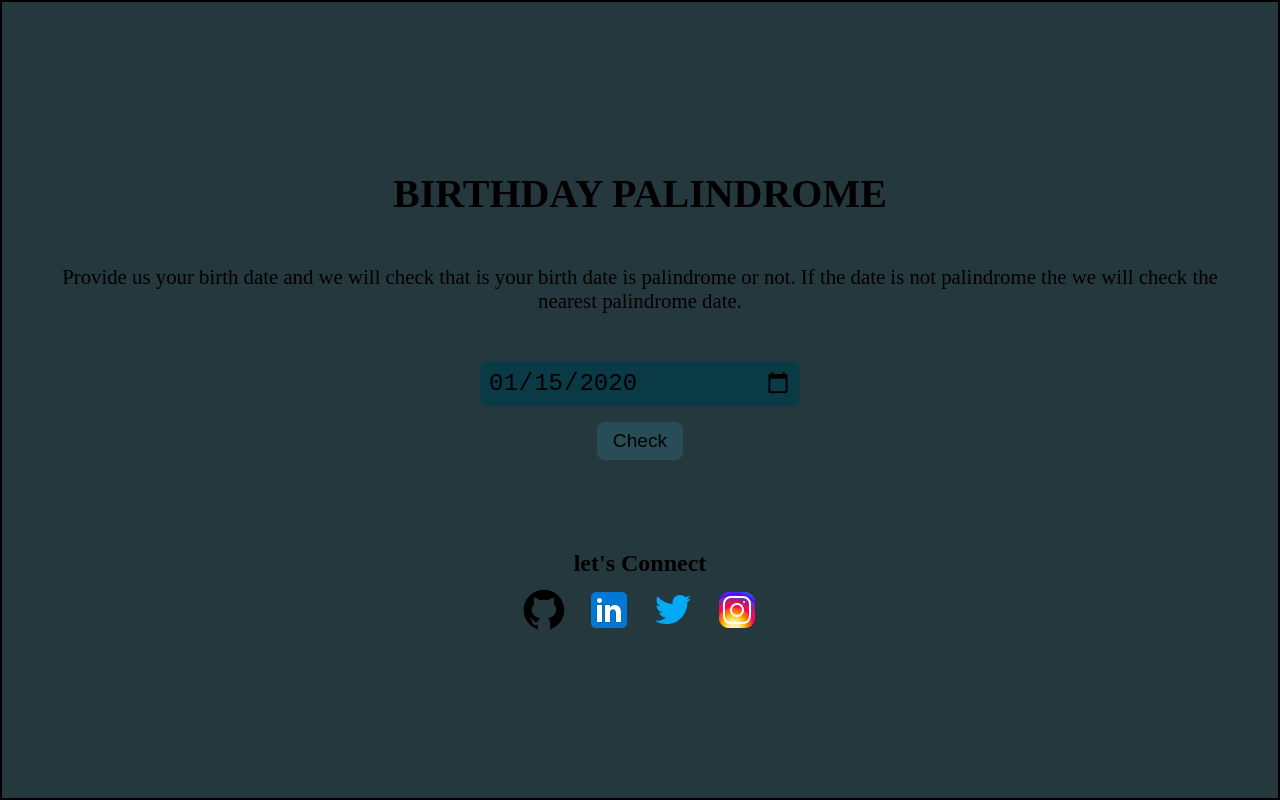
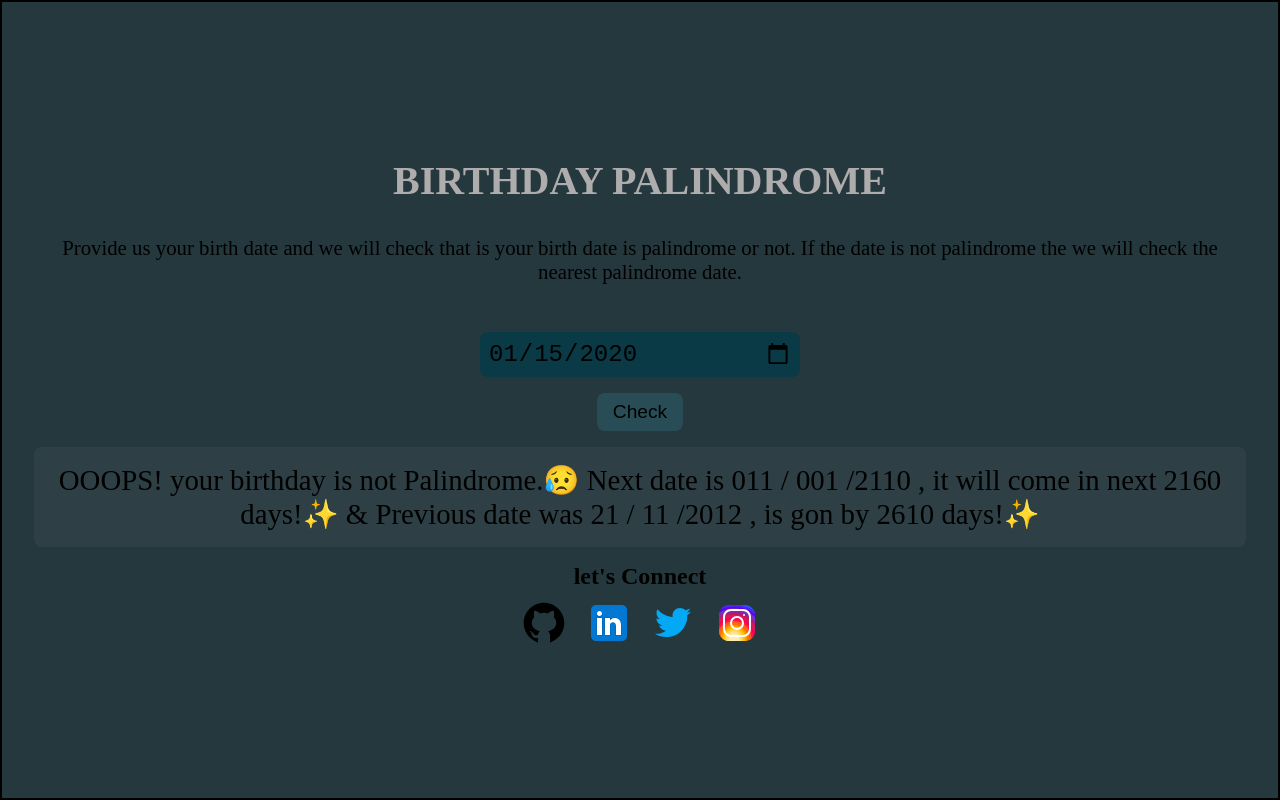
Before and after one commit to roht2103/bithday-palindrome, a plain HTML site: page index.html in a window 1280 px wide. Both pictures are taken after typing "2020-01-15" into the empty fields and a click on the button "Check". Drawn offline with Linux system fonts and the light colour scheme.

Commit message:
checked the date is palindrome or not

```diff
--- a/app.js
+++ b/app.js
@@ -1,78 +1,213 @@
-function reverseStr(str){
-    let charList=str.split('');
-    let reverseList=charList.reverse();
-    let reverse=reverseList.join('');
+function reverseStr(str) {
+  let charList = str.split("");
+  let reverseList = charList.reverse();
+  let reverse = reverseList.join("");
   return reverse;
 }
 
-function isPalindrome(str){
-    let rev=reverseStr(str);
-    return rev===str;
+function isPalindrome(str) {
+  let rev = reverseStr(str);
+  return rev === str;
 }
 
 let result;
-console.log(result);
-let date={
-    day:2,
-    month:2,
-    year:2020
-}
-function convertDateIntoString(date){
-    if (date.day<10) {
-        date.day='0'+date.day
-    }else{
-        date.day=String(date.day)
 
+function convertDateIntoString(date) {
+  if (date.day < 10) {
+    date.day = "0" + date.day;
+  } else {
+    date.day = String(date.day);
   }
 
-    if(date.month<10){
-        date.month='0'+date.month
-    }
-    else{
-        date.month=String(date.month);
+  if (date.month < 10) {
+    date.month = "0" + date.month;
+  } else {
+    date.month = String(date.month);
   }
 
-    date.year=String(date.year)
+  date.year = String(date.year);
   return date;
 }
 
-function getAllDateFormats(date){
+function getAllDateFormats(date) {
   convertDateIntoString(date);
-    let ddmmyyyy
-    let mmddyyyy
-    let yyyymmdd
-    let ddmmyy
-    let mmddyy
-    let yymmdd
+  let ddmmyyyy;
+  let mmddyyyy;
+  let yyyymmdd;
+  let ddmmyy;
+  let mmddyy;
+  let yymmdd;
 
-    ddmmyyyy=date.day+date.month+date.year;
-    mmddyyyy=date.month+date.day+date.year;
-    yyyymmdd=date.year+date.month+date.day
-    ddmmyy=date.day+date.month+date.year.slice(-2)
-    mmddyy=date.month+date.day+date.year.slice(-2)
-    yymmdd=date.year.slice(-2)+date.month+date.day
+  ddmmyyyy = date.day + date.month + date.year;
+  mmddyyyy = date.month + date.day + date.year;
+  yyyymmdd = date.year + date.month + date.day;
+  ddmmyy = date.day + date.month + date.year.slice(-2);
+  mmddyy = date.month + date.day + date.year.slice(-2);
+  yymmdd = date.year.slice(-2) + date.month + date.day;
 
-    return [ddmmyyyy,mmddyyyy,yyyymmdd,ddmmyy,mmddyy,yymmdd]
+  return [ddmmyyyy, mmddyyyy, yyyymmdd, ddmmyy, mmddyy, yymmdd];
 }
 
-function checkPalindrome(date){
-    let allFormatDates=getAllDateFormats(date);
+function checkPalindrome(date) {
+  let allFormatDates = getAllDateFormats(date);
   console.log(allFormatDates);
   for (let index = 0; index < allFormatDates.length; index++) {
-        result=isPalindrome(allFormatDates[index])
+    result = isPalindrome(allFormatDates[index]);
+    // console.log(result);
+    // console.log(index);
+    if (result == true) {
+      break;
+    }
+  }
+
+  return result;
+}
+
+function isLeapYear(year) {
+  if (year % 400 === 0) {
+    return true;
+  }
+  if (year % 100 === 0) {
+    return false;
+  }
+  if (year % 4 === 0) {
+    return true;
+  }
+  return false;
+}
+
+function getNextDate(date) {
+  let day = date.day + 1;
+  let month = date.month;
+  let year = date.year;
+
+  let daysInMonth = [31, 28, 31, 30, 31, 30, 31, 31, 30, 31, 30, 31];
+
+  if (month === 2) {
+    //checks feb month for leap year
+    if (isLeapYear(year)) {
+      if (day > 29) {
+        day = 1;
+        month++;
+      }
+    } else {
+      if (day > 28) {
+        day = 1;
+        month++;
+      }
+    }
+  } else {
+    //checks that day exceeds max days in month
+    if (day > daysInMonth[month - 1]) {
+      day = 1;
+      month++;
+    }
+  }
+  if (month > 12) {
+    month = 1;
+    year++;
+  }
+
+  return { day: day, month: month, year: year };
+}
+
+function getNextPalindromeDate(date) {
+  let counter = 0;
+  var nextDate = getNextDate(date);
+
+  while (1) {
+    counter++;
+    var isPalindrome = checkPalindrome(nextDate);
+    if (isPalindrome) {
+      break;
+    }
+    nextDate = getNextDate(nextDate);
+  }
+  return [counter, nextDate];
+}
+
+function getPreviousDate(date) {
+  var day = date.day - 1;
+  var month = date.month;
+  var year = date.year;
+
+  var daysInMonth = [31, 28, 31, 30, 31, 30, 31, 31, 30, 31, 30, 31];
+
+  if (month === 3) {
+    if (isLeapYear(year)) {
+      if (day < 1) {
+        day = 29;
+        month--;
+      }
+    } else {
+      if (day < 1) {
+        day = 28;
+        month--;
+      }
+    }
+  } else {
+    if (day < 1) {
+      month--;
+      if (month < 1) {
+        month = 12;
+        year--;
+      }
+      day = daysInMonth[month - 1];
+    }
+  }
+
+  return {
+    day: day,
+    month: month,
+    year: year,
+  };
+}
+
+function getPreviousPalindromeDate(date) {
+  var ctr = 0;
+  var previousDate = getPreviousDate(date);
+
+  while (1) {
+    ctr++;
+    var isPreviousPalindrom = checkPalindrome(previousDate);
+    if (isPreviousPalindrom) {
+      break;
+    }
+    previousDate = getPreviousDate(previousDate);
+  }
+
+  return [ctr, previousDate];
+}
+
+function checkAnotherDate(date) {}
+
+function formHandeller(e) {
+  e.preventDefault();
+  output.style.visibility = "inherit";
+  let bDayStr = inputDate.value;
+
+  if (inputDate !== "") {
+    var listOfDate = bDayStr.split("-");
+    let date = {
+      day: Number(listOfDate[2]),
+      month: Number(listOfDate[1]),
+      year: Number(listOfDate[0]),
+    };
+    result = checkPalindrome(date);
     console.log(result);
-        console.log(index);
-        if (result==true) {
-            break
+    if (result) {
+      console.log("palindrome");
+      output.innerHTML = "Yay! Your birthday is palindrome";
+    } else {
+      let [counter, nextDate] = getNextPalindromeDate(date);
+      let [ctr, previousDate] = getPreviousPalindromeDate(date);
+
+      output.innerText = `OOOPS! your birthday is not Palindrome.😥 Next date is ${nextDate.day} / ${nextDate.month} /${nextDate.year} , it will come in next ${counter} days!✨ & Previous date was ${previousDate.day} / ${previousDate.month} /${previousDate.year} , is gon by ${ctr} days!✨`;
     }
   }
 }
 
-function formHandeller(e){
-    e.preventDefault();
-    console.log("submitted")
-}
-
-let inputDate=document.getElementById("input-date")
-let form=document.querySelector("form");
-form.addEventListener("submit",formHandeller);
+let inputDate = document.getElementById("input-date");
+let form = document.querySelector("form");
+let output = document.querySelector(".result");
+form.addEventListener("submit", formHandeller);
--- a/index.html
+++ b/index.html
@@ -19,9 +19,7 @@
         <input id="input-date" type="date">
         <button type="submit">Check</button>
       </form>
-      <div class="result">
-        ytfyt
-      </div>
+      <div class="result"></div>
       <footer>
         <h2>let's Connect</h2>
         <ul>
--- a/style.css
+++ b/style.css
@@ -16,8 +16,9 @@
 }
 
 .container h1{
-    margin: 1rem;
+    margin: 1rem 0rem 0rem 0rem;
     text-align: center;
+    color: rgb(174, 172, 172);
     font-size: 2.5rem;
 }
 
@@ -32,6 +33,7 @@
 .container input{
     padding: .5rem;
     width: 20rem;
+    /* height: 3rem; */
     background-color: #0b3a47;
     font-size: 1.5rem;
     margin: 1rem;
@@ -55,13 +57,13 @@
     visibility: hidden;
     /* border: 1px solid; */
     border-radius:.5rem ;
-    /* background-color: #2e4045; */
+    background-color: #2e4045;
     margin: 1rem;
     text-align: center;
     padding: 1rem;
-    font-size: 1.4rem;
+    font-size: 1.8rem;
     height: fit-content;
-    width: 80%;
+    width: fit-content;
 }
 .container footer{
     /* border: 2px solid firebrick; */
```
Lines whose indentation alone changed are shown as unchanged.
